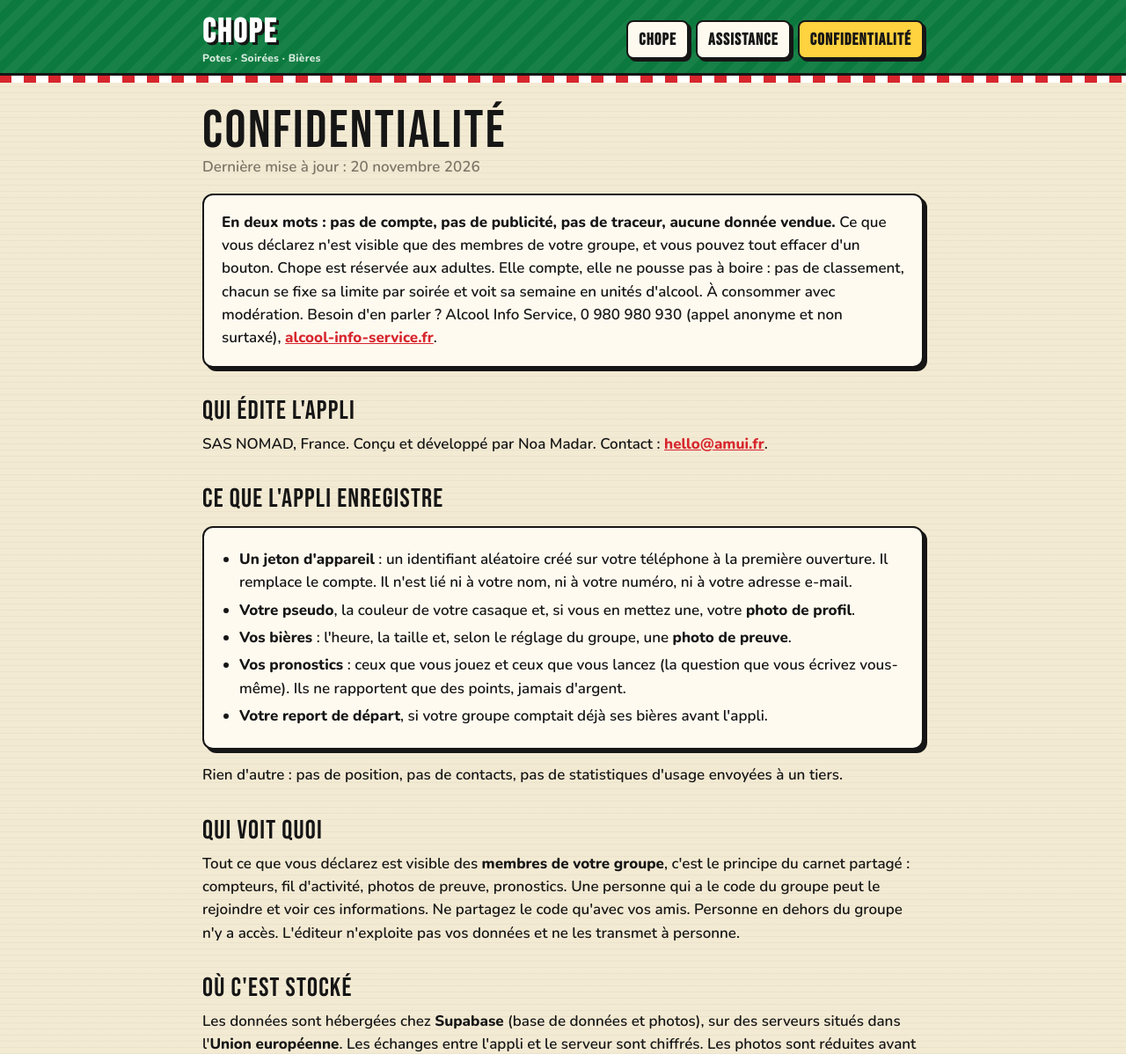
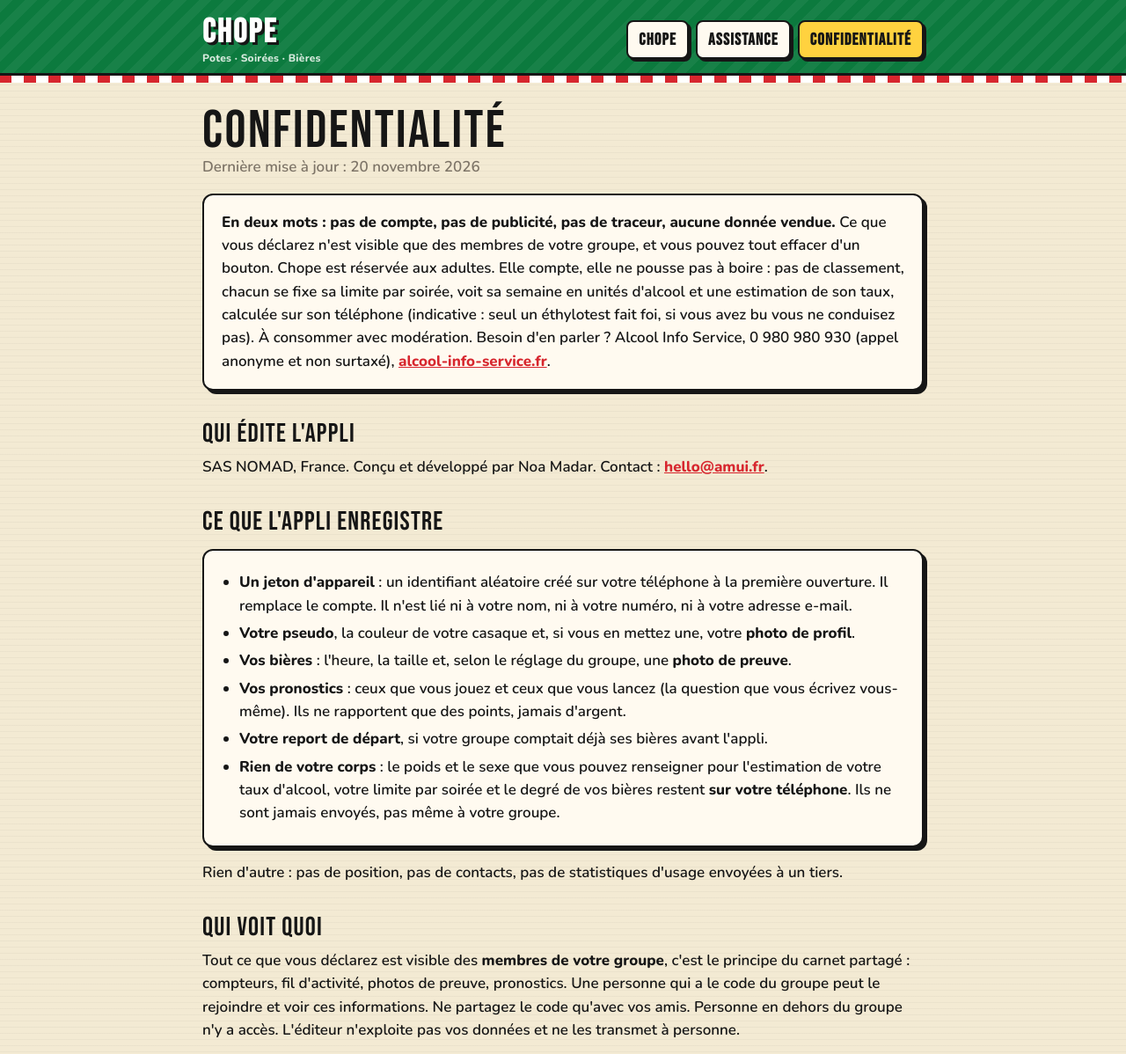
Before and after one commit to Amui34/chope-site, a plain HTML site: page confidentialite.html in a window 1280 px wide. Shown: the top 1198 px of the page at 88% size. Drawn offline with Linux system fonts and the light colour scheme.

Commit message:
Update site

```diff
--- a/confidentialite.html
+++ b/confidentialite.html
@@ -61,7 +61,7 @@ footer{margin-top:40px;color:var(--muted);font-size:14px;border-top:2px dashed v
 
 <h1 class="small">Confidentialité</h1>
 <p class="muted">Dernière mise à jour : 20 novembre 2026</p>
-<div class="card"><p><strong>En deux mots : pas de compte, pas de publicité, pas de traceur, aucune donnée vendue.</strong> Ce que vous déclarez n'est visible que des membres de votre groupe, et vous pouvez tout effacer d'un bouton. Chope est réservée aux adultes. Elle compte, elle ne pousse pas à boire : pas de classement, chacun se fixe sa limite par soirée et voit sa semaine en unités d'alcool. À consommer avec modération. Besoin d'en parler ? Alcool Info Service, 0 980 980 930 (appel anonyme et non surtaxé), <a href="https://www.alcool-info-service.fr">alcool-info-service.fr</a>.</p></div>
+<div class="card"><p><strong>En deux mots : pas de compte, pas de publicité, pas de traceur, aucune donnée vendue.</strong> Ce que vous déclarez n'est visible que des membres de votre groupe, et vous pouvez tout effacer d'un bouton. Chope est réservée aux adultes. Elle compte, elle ne pousse pas à boire : pas de classement, chacun se fixe sa limite par soirée, voit sa semaine en unités d'alcool et une estimation de son taux, calculée sur son téléphone (indicative : seul un éthylotest fait foi, si vous avez bu vous ne conduisez pas). À consommer avec modération. Besoin d'en parler ? Alcool Info Service, 0 980 980 930 (appel anonyme et non surtaxé), <a href="https://www.alcool-info-service.fr">alcool-info-service.fr</a>.</p></div>
 <h2>Qui édite l'appli</h2>
 <p>SAS NOMAD, France. Conçu et développé par Noa Madar. Contact : <a href="mailto:hello@amui.fr">hello@amui.fr</a>.</p>
 <h2>Ce que l'appli enregistre</h2>
@@ -71,6 +71,7 @@ footer{margin-top:40px;color:var(--muted);font-size:14px;border-top:2px dashed v
 <li><strong>Vos bières</strong> : l'heure, la taille et, selon le réglage du groupe, une <strong>photo de preuve</strong>.</li>
 <li><strong>Vos pronostics</strong> : ceux que vous jouez et ceux que vous lancez (la question que vous écrivez vous-même). Ils ne rapportent que des points, jamais d'argent.</li>
 <li><strong>Votre report de départ</strong>, si votre groupe comptait déjà ses bières avant l'appli.</li>
+<li><strong>Rien de votre corps</strong> : le poids et le sexe que vous pouvez renseigner pour l'estimation de votre taux d'alcool, votre limite par soirée et le degré de vos bières restent <strong>sur votre téléphone</strong>. Ils ne sont jamais envoyés, pas même à votre groupe.</li>
 </ul></div>
 <p>Rien d'autre : pas de position, pas de contacts, pas de statistiques d'usage envoyées à un tiers.</p>
 <h2>Qui voit quoi</h2>
```
Also changed, not shown: assistance.html (+1 -0 lines), index.html (+1 -0 lines).
